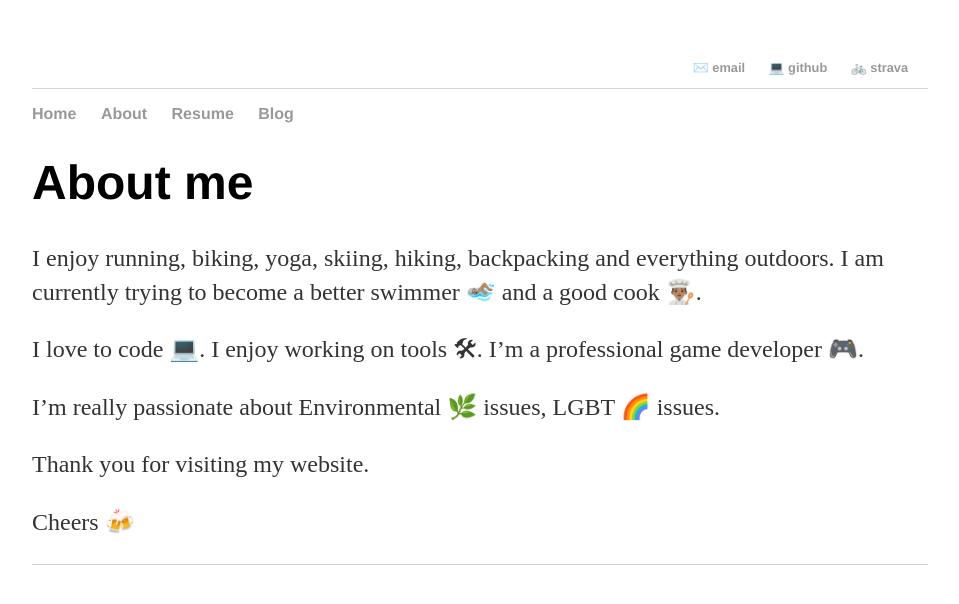
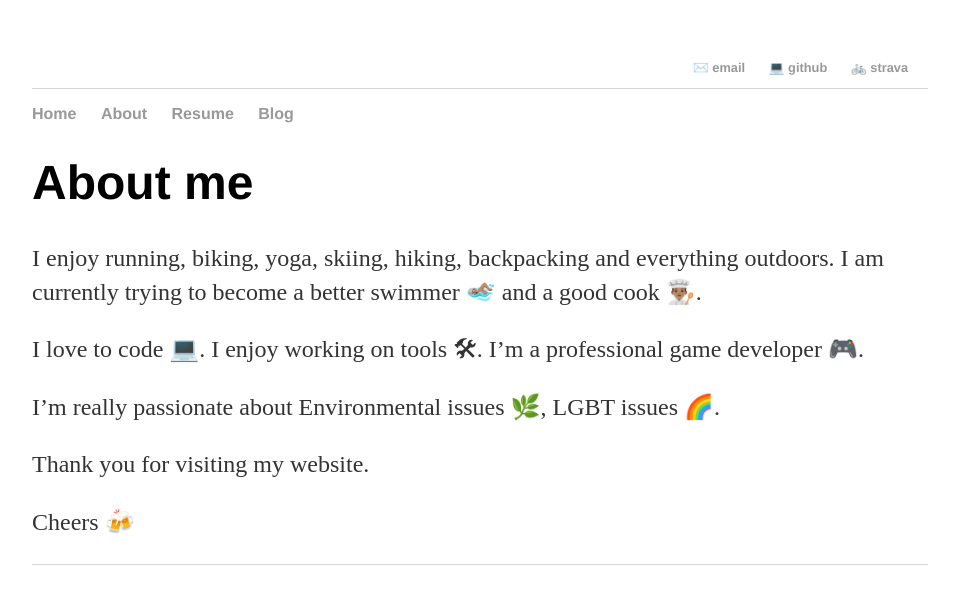
Before and after one commit to tricalnikhil/tricalnikhil.github.io, a Jekyll site: the page built from about.md, in a window 1280 px wide. Shown: the top 604 px of the page, without its empty margins (160-1119 px from the left). Built offline with Jekyll 4.4.1, drawn with Linux system fonts in a browser that asks for light colours.

```diff
--- a/about.md
+++ b/about.md
@@ -10,7 +10,7 @@ I enjoy running, biking, yoga, skiing, hiking, backpacking and everything outdoo
 
 I love to code 💻. I enjoy working on tools 🛠. I'm a professional game developer 🎮.
 
-I'm really passionate about Environmental 🌿 issues, LGBT 🌈 issues.
+I'm really passionate about Environmental issues 🌿, LGBT issues 🌈.
 
 Thank you for visiting my website.
 
```
